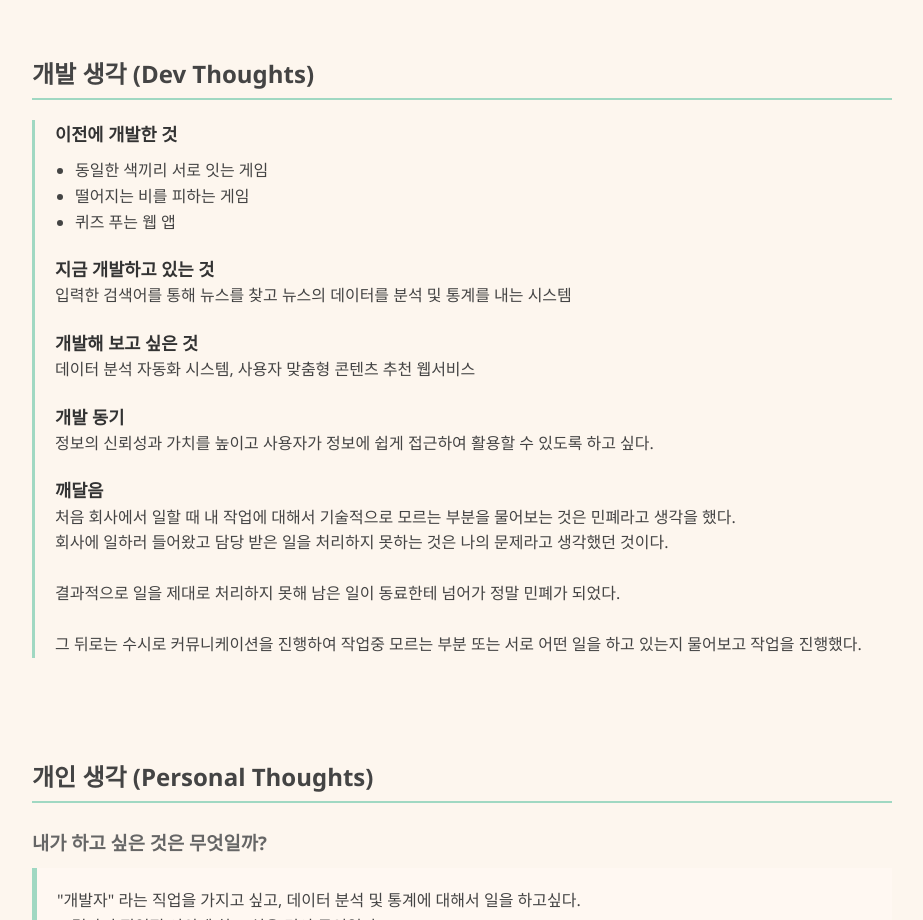
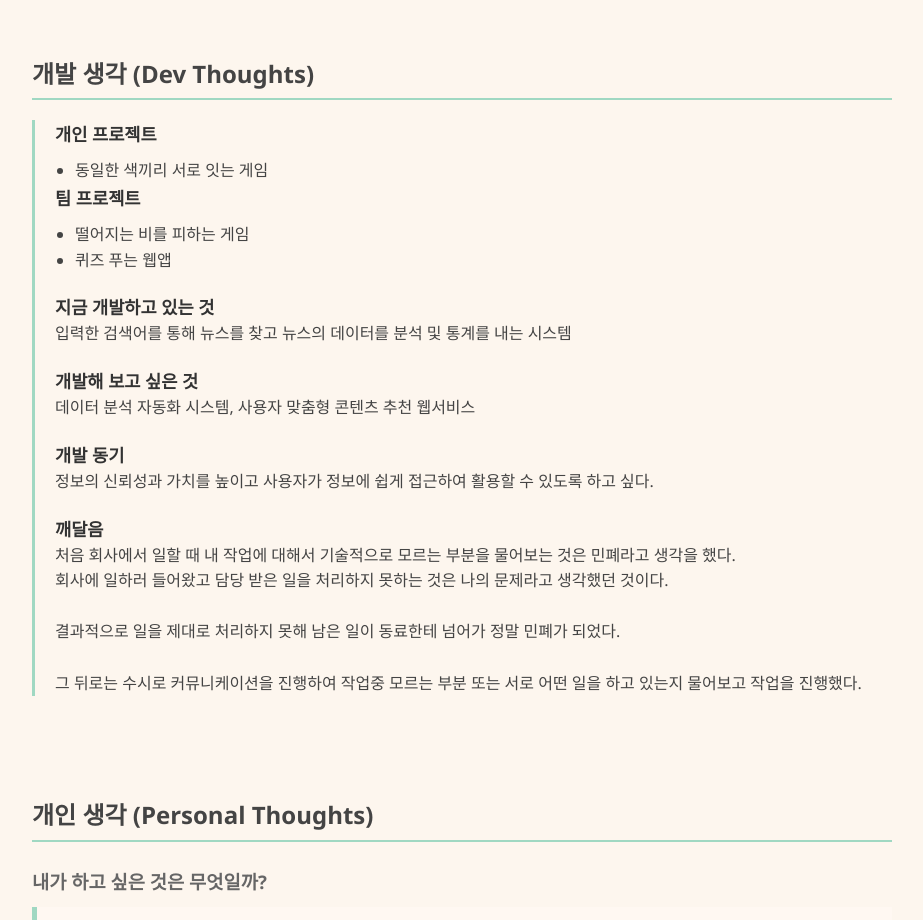
Before and after one commit to YunJonghwan/YunJonghwan, a plain HTML site: page index.html in a window 1280 px wide. Shown: the part 1780-2700 px from the top of the page, without its empty margins (178-1101 px from the left). Drawn offline with Linux system fonts and the light colour scheme.

Commit message:
개인 프로젝트, 팀 프로젝트 추가 기재

```diff
--- a/index.html
+++ b/index.html
@@ -94,11 +94,14 @@
     <h2>개발 생각 (Dev Thoughts)</h2>
     <div class="timeline">
       <div class="timeline-entry">
-        <h4>이전에 개발한 것</h4>
+        <h4>개인 프로젝트</h4>
         <ul>
           <li>동일한 색끼리 서로 잇는 게임</li>
+        </ul>
+        <h4>팀 프로젝트</h4>
+        <ul>
           <li>떨어지는 비를 피하는 게임</li>
-          <li>퀴즈 푸는 웹 앱</li>
+          <li>퀴즈 푸는 웹앱</li>
         </ul>
       </div>
       <div class="timeline-entry">
```
